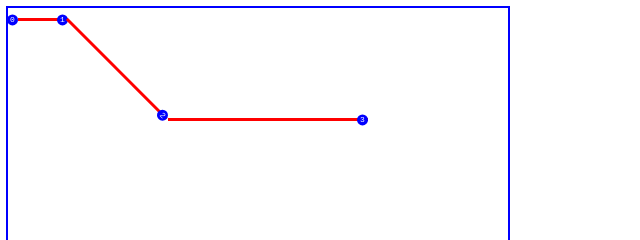
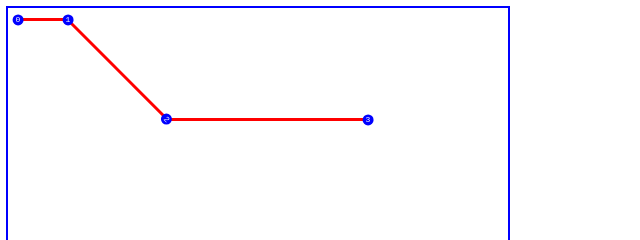
Before and after one commit to Laaouatni/gcode.js, a website built with Vite: page gcode/index.html in a window 1280 px wide. Shown: the top 240 px of the page, 0-640 px from the left. Built offline with nearby package versions, Linux system fonts and the light colour scheme.

Commit message:
solved bug with z-index lines

```diff
--- a/gcode/index.html
+++ b/gcode/index.html
@@ -54,6 +54,7 @@
         top: var(--line-top);
         left: var(--line-left);
         transform: rotate(var(--line-rotate));
+        z-index: var(--line-zIndex);
       }
 
       .Gline::before {
@@ -80,8 +81,7 @@
         position: absolute;
         top: 50%;
         right: 0;
-        transform: translate(0, -50%);
-        z-index: 5 !important;
+        transform: translate(50%, -50%);
       }
 
       .Gline::before {
--- a/gcode/src/API/GcodeApi/Gsimulator/Gcss/CssLine/CssLine.js
+++ b/gcode/src/API/GcodeApi/Gsimulator/Gcss/CssLine/CssLine.js
@@ -57,6 +57,7 @@ export default class CssLine {
       top: `${this.smallestPos.y}px`,
       rotate: `${this.lineAngle}deg`,
       backgroundColor: "red",
+      zIndex: `${GcodeAPI.array.length - this.index}`
     };
 
     this.stylesKeysArray = Object.keys(this.lineStylesObj);
```
